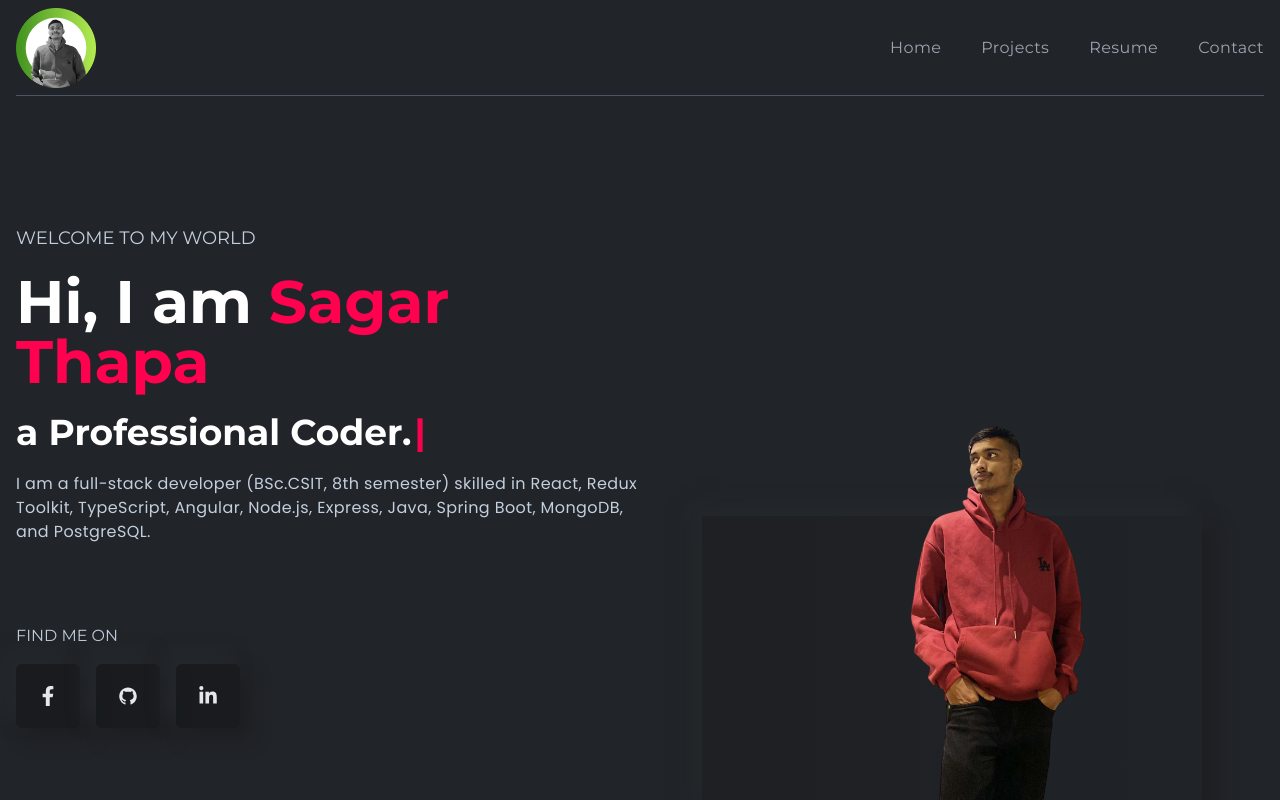
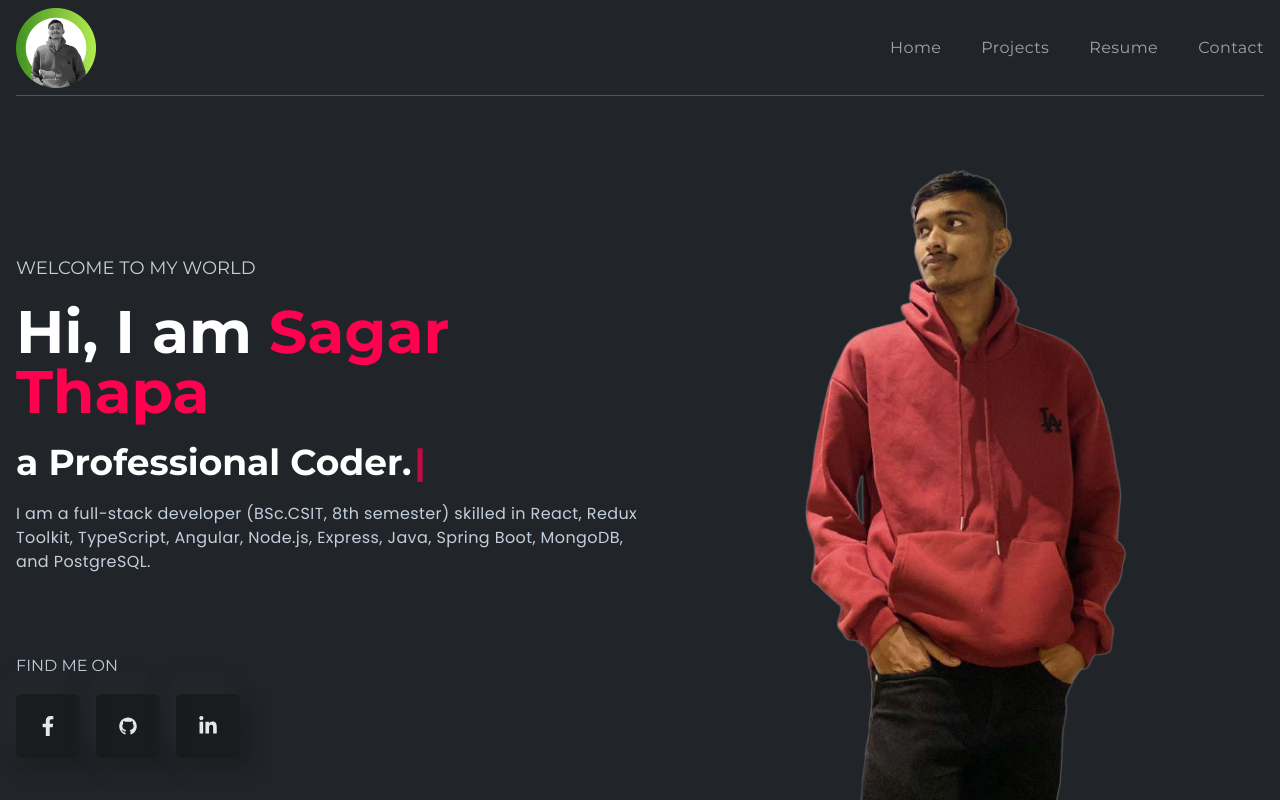
Before and after one commit to Th-Sagar/ReactPortfolio, a React (Vite) app: page / in a window 1280 px wide. Shown: the top 800 px of the page. Built offline with nearby package versions, Linux system fonts and the light colour scheme.

Commit message:
fix: image

```diff
--- a/src/components/banner/RightBanner.jsx
+++ b/src/components/banner/RightBanner.jsx
@@ -1,13 +1,13 @@
 const RightBanner = () => {
   return (
-    <div className="w-full lgl:w-1/2 flex relative justify-center items-center">
+    <div className="w-full md:w-1/2 flex relative justify-center items-center">
       <img
-        className="w-[300px] h-[400px]  lgl:w-[500px] lgl:h-[680px] z-10"
-        src="src\assets\images\Port.png"
+        className="w-[70%] max-w-[300px] h-auto md:max-w-[400px] lg:max-w-[500px] z-10"
+        src="src/assets/images/Port.png"
         alt="bannerImg"
       />
 
-      <div className="absolute bottom-0 w-[350px] h-[150px] lgl:w-[500px] lgl:h-[300px] bg-gradient-to-r from-[#1e2024] to-[#202327] shadow-shadowOne flex justify-center items-center"></div>
+      {/* <div className="absolute bottom-0 w-[80%] max-w-[350px] h-[120px] md:max-w-[400px] lg:max-w-[500px] md:h-[150px] lg:h-[200px] bg-gradient-to-r from-[#1e2024] to-[#202327] shadow-shadowOne flex justify-center items-center"></div> */}
     </div>
   );
 };
--- a/src/components/resume/Resume.jsx
+++ b/src/components/resume/Resume.jsx
@@ -65,8 +65,6 @@ const Resume = () => {
       </div>
       {educationData && <Education />}
       {skillData && <Skills />}
-      {/* {experienceData && <Experience />}
-      {achievementsData && <Achievements />} */}
     </section>
   );
 };
```
Also changed, not shown: src/assets/images/Port.png.
